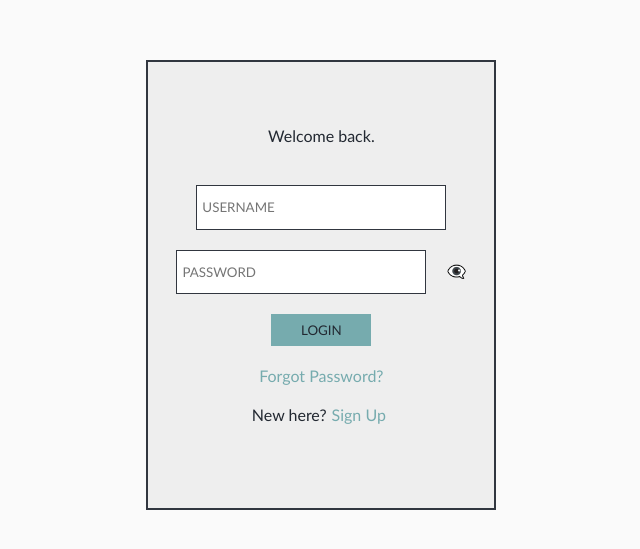
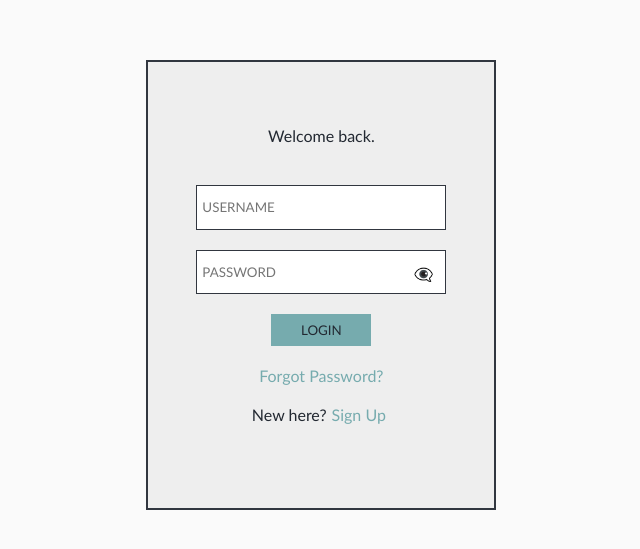
Before and after one commit to shilpakrishnanunni/express-react, a React (Vite) app in the folder client/: page / in a window 1280 px wide. Shown: the part 115-664 px from the top of the page, without its empty margins (318-958 px from the left). Built offline with nearby package versions, Linux system fonts and the light colour scheme; no server answers.

Commit message:
frontend(new): password visibility toggle css

```diff
--- a/client/src/styles/loginPage.css
+++ b/client/src/styles/loginPage.css
@@ -57,6 +57,10 @@
 
 }
 
+.form-field {
+    position: relative;
+}
+
 .login-box form button {
     background-color: #76ABAE;
     border: none;
@@ -71,4 +75,12 @@
     width: 250px;
     margin: 10px;
     padding-left: 5px;
+    box-sizing: border-box;
 }
+
+.toggle-password-icon {
+    position: absolute;
+    top: 14px;
+    right: 13px;
+    cursor: pointer;
+}
```
